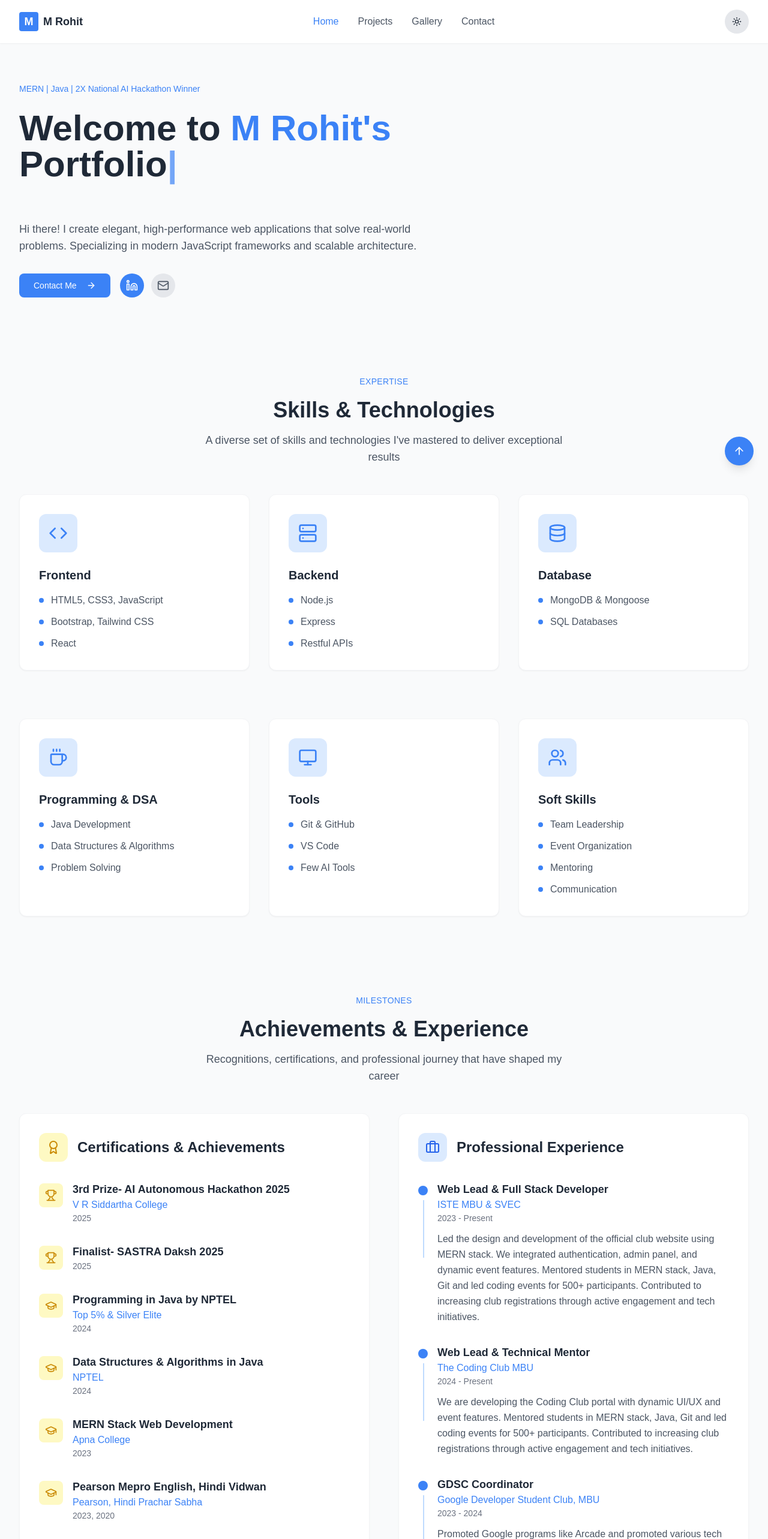
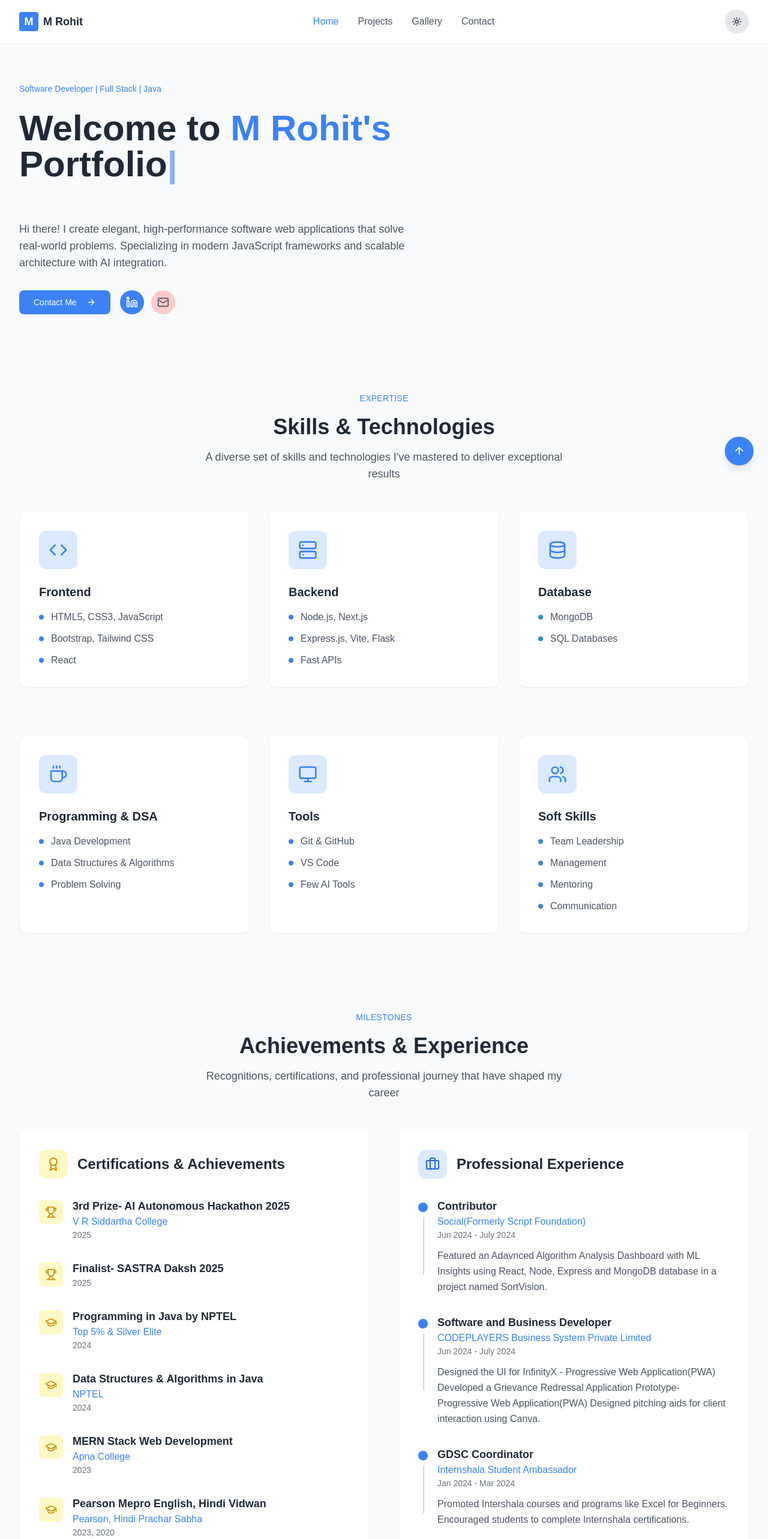
Before and after one commit to MRohit-2003/Portfolio-M-Rohit, a Next.js app: page / in a window 1280 px wide. Shown: the top 2566 px of the page at 60% size. Built offline with nearby package versions, Linux system fonts and the light colour scheme.

Commit message:
feat: fork home page and update project components
Clone and update main project components for new fork.

#VERCEL_SKIP

Co-authored-by: M ROHIT <167604152+MRohit-2003@users.noreply.github.com>

```diff
--- a/app/home.tsx
+++ b/app/home.tsx
@@ -83,7 +83,7 @@ export default function Portfolio() {
           {/* Badge */}
           <div className="mb-4 sm:mb-6">
             <span className="text-blue-500 text-xs sm:text-sm font-medium">
-              MERN | Java | 2X National AI Hackathon Winner
+              Software Developer | Full Stack | Java
             </span>
           </div>
 
@@ -108,8 +108,8 @@ export default function Portfolio() {
 
           {/* Description */}
           <p className="text-gray-600 text-base sm:text-lg mb-6 sm:mb-8 leading-relaxed max-w-2xl dark:text-gray-300">
-            Hi there! I create elegant, high-performance web applications that solve real-world problems. Specializing
-            in modern JavaScript frameworks and scalable architecture.
+            Hi there! I create elegant, high-performance software web applications that solve real-world problems. Specializing
+            in modern JavaScript frameworks and scalable architecture with AI integration.
           </p>
 
           {/* CTA and Social Links */}
@@ -133,8 +133,8 @@ export default function Portfolio() {
                 <Linkedin className="w-5 h-5 text-white" />
               </Link>
               <Link
-                href="#"
-                className="w-10 h-10 bg-gray-200 hover:bg-blue-500 rounded-full flex items-center justify-center transition-colors group dark:bg-gray-700 dark:hover:bg-blue-500"
+                href="mailto:mrohit582003@gmail.com"
+                className="w-10 h-10 bg-red-200 hover:bg-blue-500 rounded-full flex items-center justify-center transition-colors group dark:bg-gray-700 dark:hover:bg-red-500"
               >
                 <Mail className="w-5 h-5 text-gray-600 group-hover:text-white dark:text-gray-300" />
               </Link>
@@ -189,15 +189,15 @@ export default function Portfolio() {
             <ul className="space-y-3">
               <li className="flex items-center text-gray-600 dark:text-gray-300">
                 <div className="w-2 h-2 bg-blue-500 rounded-full mr-3"></div>
-                Node.js
+                Node.js, Next.js
               </li>
               <li className="flex items-center text-gray-600 dark:text-gray-300">
                 <div className="w-2 h-2 bg-blue-500 rounded-full mr-3"></div>
-                Express
+                Express.js, Vite, Flask
               </li>
               <li className="flex items-center text-gray-600 dark:text-gray-300">
                 <div className="w-2 h-2 bg-blue-500 rounded-full mr-3"></div>
-                Restful APIs
+                Fast APIs
               </li>
             </ul>
           </div>
@@ -211,7 +211,7 @@ export default function Portfolio() {
             <ul className="space-y-3">
               <li className="flex items-center text-gray-600 dark:text-gray-300">
                 <div className="w-2 h-2 bg-blue-500 rounded-full mr-3"></div>
-                MongoDB & Mongoose
+                MongoDB
               </li>
               <li className="flex items-center text-gray-600 dark:text-gray-300">
                 <div className="w-2 h-2 bg-blue-500 rounded-full mr-3"></div>
@@ -280,7 +280,7 @@ export default function Portfolio() {
               </li>
               <li className="flex items-center text-gray-600 dark:text-gray-300">
                 <div className="w-2 h-2 bg-blue-500 rounded-full mr-3"></div>
-                Event Organization
+                Management
               </li>
               <li className="flex items-center text-gray-600 dark:text-gray-300">
                 <div className="w-2 h-2 bg-blue-500 rounded-full mr-3"></div>
@@ -435,15 +435,12 @@ export default function Portfolio() {
                   <div className="w-4 h-4 bg-blue-500 rounded-full mr-4 mt-2"></div>
                   <div className="flex-1">
                     <h4 className="font-bold text-gray-800 text-base sm:text-lg dark:text-gray-100">
-                      Web Lead & Full Stack Developer
+                      Contributor
                     </h4>
-                    <p className="text-blue-500 font-medium">ISTE MBU & SVEC</p>
-                    <p className="text-gray-500 text-sm mb-3 dark:text-gray-400">2023 - Present</p>
+                    <p className="text-blue-500 font-medium">Social(Formerly Script Foundation)</p>
+                    <p className="text-gray-500 text-sm mb-3 dark:text-gray-400">Jun 2024 - July 2024</p>
                     <p className="text-gray-600 leading-relaxed dark:text-gray-300">
-                      Led the design and development of the official club website using MERN stack. We integrated
-                      authentication, admin panel, and dynamic event features. Mentored students in MERN stack, Java,
-                      Git and led coding events for 500+ participants. Contributed to increasing club registrations
-                      through active engagement and tech initiatives.
+                      Featured an Adavnced Algorithm Analysis Dashboard with ML Insights using React, Node, Express and MongoDB database in a project named SortVision.
                     </p>
                   </div>
                 </div>
@@ -456,14 +453,14 @@ export default function Portfolio() {
                   <div className="w-4 h-4 bg-blue-500 rounded-full mr-4 mt-2"></div>
                   <div className="flex-1">
                     <h4 className="font-bold text-gray-800 text-base sm:text-lg dark:text-gray-100">
-                      Web Lead & Technical Mentor
+                      Software and Business Developer
                     </h4>
-                    <p className="text-blue-500 font-medium">The Coding Club MBU</p>
-                    <p className="text-gray-500 text-sm mb-3 dark:text-gray-400">2024 - Present</p>
+                    <p className="text-blue-500 font-medium">CODEPLAYERS Business System Private Limited</p>
+                    <p className="text-gray-500 text-sm mb-3 dark:text-gray-400">Jun 2024 - July 2024</p>
                     <p className="text-gray-600 leading-relaxed dark:text-gray-300">
-                      We are developing the Coding Club portal with dynamic UI/UX and event features. Mentored students
-                      in MERN stack, Java, Git and led coding events for 500+ participants. Contributed to increasing
-                      club registrations through active engagement and tech initiatives.
+                      Designed the UI for InfinityX - Progressive Web Application(PWA)
+                      Developed a Grievance Redressal Application Prototype-  Progressive Web Application(PWA)
+                      Designed pitching aids for client interaction using Canva.
                     </p>
                   </div>
                 </div>
@@ -478,11 +475,11 @@ export default function Portfolio() {
                     <h4 className="font-bold text-gray-800 text-base sm:text-lg dark:text-gray-100">
                       GDSC Coordinator
                     </h4>
-                    <p className="text-blue-500 font-medium">Google Developer Student Club, MBU</p>
-                    <p className="text-gray-500 text-sm mb-3 dark:text-gray-400">2023 - 2024</p>
+                    <p className="text-blue-500 font-medium">Internshala Student Ambassador</p>
+                    <p className="text-gray-500 text-sm mb-3 dark:text-gray-400">Jan 2024 - Mar 2024</p>
                     <p className="text-gray-600 leading-relaxed dark:text-gray-300">
-                      Promoted Google programs like Arcade and promoted various tech workshops on cloud, web
-                      development. Encouraged students to complete Google certifications.
+                      Promoted Intershala courses and programs like Excel for Beginners.
+                      Encouraged students to complete Internshala certifications.
                     </p>
                   </div>
                 </div>
@@ -516,18 +513,18 @@ export default function Portfolio() {
                 </div>
                 <div>
                   <h3 className="text-lg sm:text-xl font-bold text-gray-800 dark:text-gray-100">
-                    B-Tech in Computer Science Engineering
+                    B-Tech in Artificial Intelligence and Data Science
                   </h3>
-                  <p className="text-blue-500 font-medium">Mohan Babu University, Tirupati</p>
+                  <p className="text-blue-500 font-medium">ICFAI Foundation of Higher Education(IFHE), Hyderabad</p>
                 </div>
               </div>
               <div className="text-right">
                 <p className="text-gray-500 text-sm mb-1 dark:text-gray-400">📅 2022 - 2026</p>
-                <p className="text-blue-500 font-medium">GPA: 9.81/10</p>
+                <p className="text-blue-500 font-medium">GPA: 8.86/10</p>
               </div>
             </div>
             <p className="text-gray-600 leading-relaxed dark:text-gray-300">
-              Specialized in Software Engineering with a strong focus on full-stack web development, algorithms, and
+              Specialized in Software Engineering with a strong focus on full-stack web development using AI, complex ML algorithms, and
               emerging technologies.
             </p>
           </div>
@@ -541,17 +538,16 @@ export default function Portfolio() {
                 </div>
                 <div>
                   <h3 className="text-lg sm:text-xl font-bold text-gray-800 dark:text-gray-100">Intermediate</h3>
-                  <p className="text-blue-500 font-medium">Sai Sri Chaitanya Junior College, Palamaner</p>
+                  <p className="text-blue-500 font-medium">DAV Public School, Berhampur, Odisha</p>
                 </div>
               </div>
               <div className="text-right">
-                <p className="text-gray-500 text-sm mb-1 dark:text-gray-400">📅 2020 - 2022</p>
-                <p className="text-blue-500 font-medium">GPA: 9.71/10</p>
+                <p className="text-gray-500 text-sm mb-1 dark:text-gray-400">📅 2019 - 2021</p>
+                <p className="text-blue-500 font-medium">GPA: 9.36/10</p>
               </div>
             </div>
             <p className="text-gray-600 leading-relaxed dark:text-gray-300">
-              Completed Intermediate (MPC) at Sai Sri Chaitanya Junior College with 97.1%, securing Town Topper in 1st
-              year.
+              Completed Intermediate (PCMB) at DAV Public School, Berhampur, Odisha with 93.6%, securing a spot among the Top 10 rankers in the entire school and demonstrating consistent academic excellence.
             </p>
           </div>
 
@@ -564,16 +560,16 @@ export default function Portfolio() {
                 </div>
                 <div>
                   <h3 className="text-lg sm:text-xl font-bold text-gray-800 dark:text-gray-100">SSC</h3>
-                  <p className="text-blue-500 font-medium">Ravindra Bharathi School, Palamaner</p>
+                  <p className="text-blue-500 font-medium">DAV Public School, Berhampur, Odisha</p>
                 </div>
               </div>
               <div className="text-right">
                 <p className="text-gray-500 text-sm mb-1 dark:text-gray-400">📅 2020</p>
-                <p className="text-blue-500 font-medium">GPA: 9.88/10</p>
+                <p className="text-blue-500 font-medium">GPA: 9.6/10</p>
               </div>
             </div>
             <p className="text-gray-600 leading-relaxed dark:text-gray-300">
-              Completed 10th class at Ravindra Bharathi School with 98.8%, demonstrating consistent academic excellence.
+              Completed 10th class at DAV Public School, Berhampur, Odisha with 96%, securing a spot among the Top 10 rankers in the entire school.
             </p>
           </div>
         </div>
```
